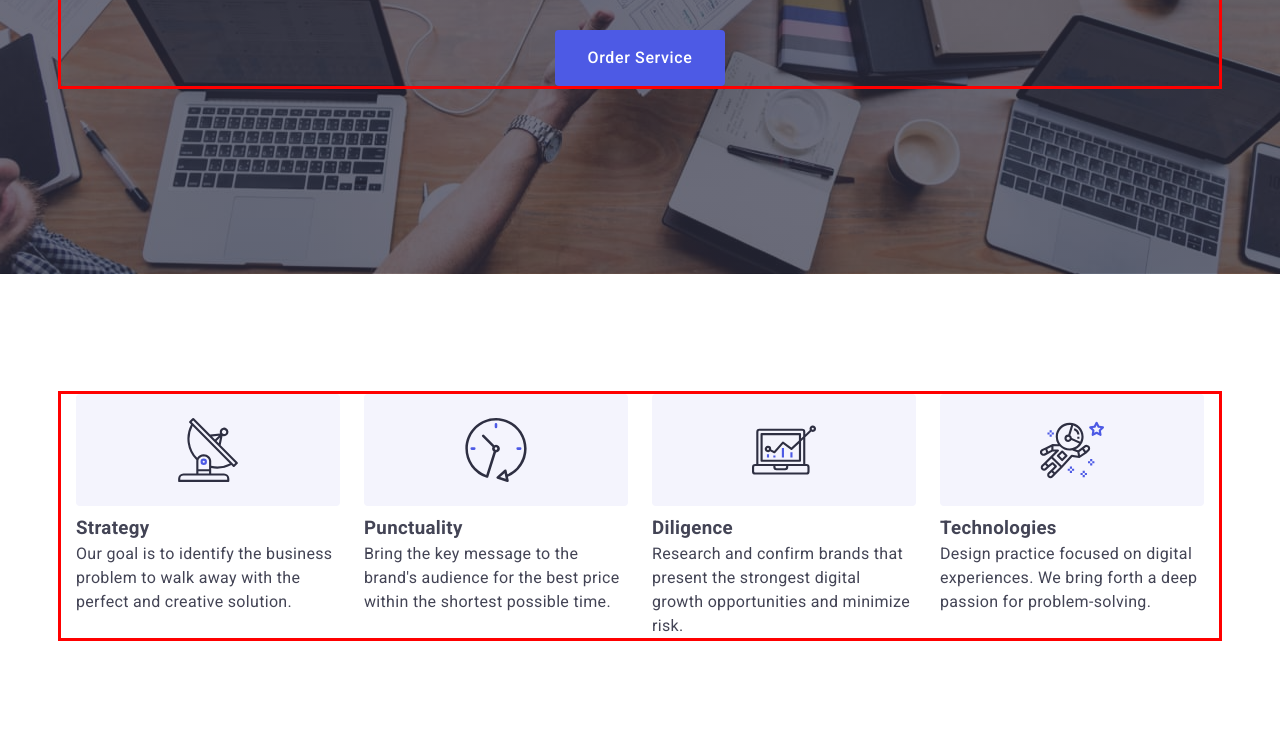
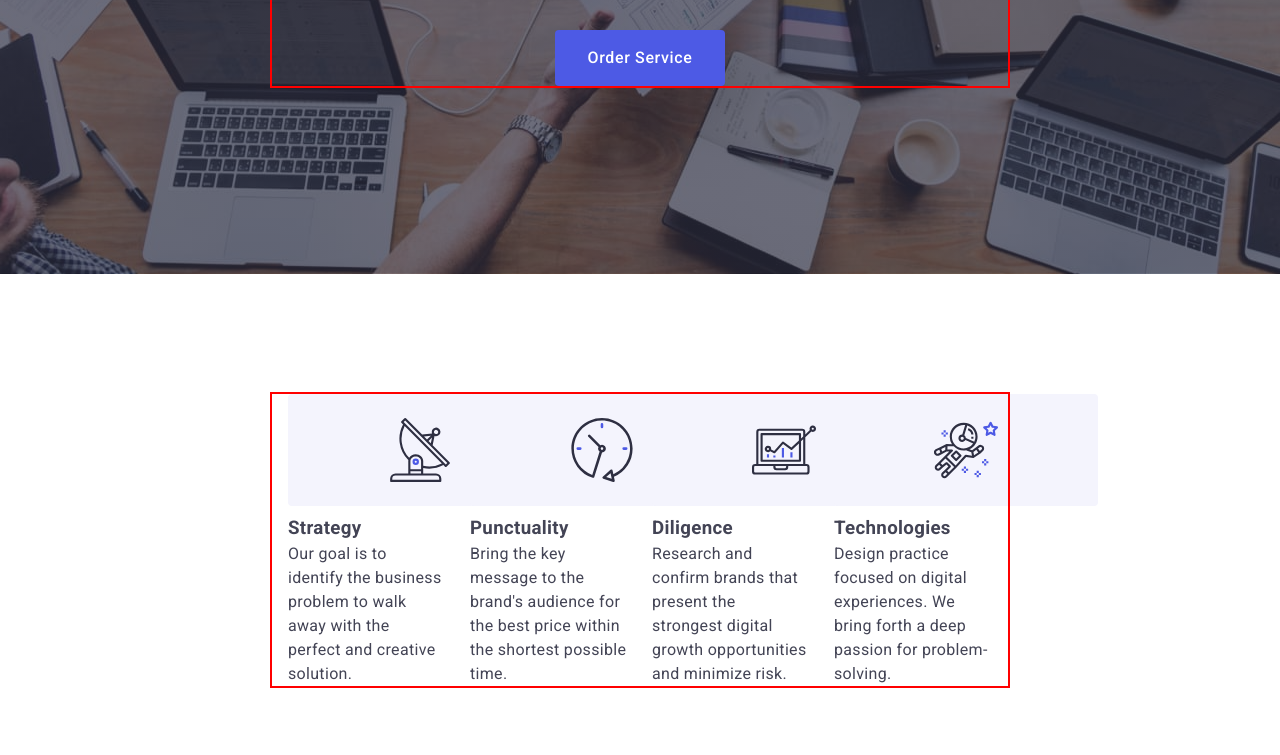
Before and after one commit to RomanUkrop44ik/goit-markup-hw-07, a plain HTML site: page index.html in a window 1280 px wide. Shown: the part 398-1153 px from the top of the page. Drawn offline with nearby package versions, Linux system fonts and the light colour scheme.

Commit message:
Update(hw07 ver. 0.1) Container adapt

```diff
--- a/css/styles.css
+++ b/css/styles.css
@@ -88,6 +88,57 @@ body {
     padding-bottom: 120px;
 }
 
+.container {
+    /* Phone styles */
+    min-width: 320px;
+    max-width: 428px;
+    margin-left: auto;
+    margin-right: auto;
+    padding-left: 16px;
+    padding-right: 16px;
+
+    outline: 2px solid red;
+}
+
+/* Tablet styles */
+@media only screen and (min-width: 768px) {
+    .container {
+        max-width: 736px;
+        margin-left: auto;
+        margin-right: auto;
+        padding-left: 16px;
+        padding-right: 16px;
+    }
+}
+
+
+
+/* Desktop styles */
+@media only screen and (min-width: 1440px) {
+    .container {
+        max-width: 1158px;
+        margin-left: auto;
+        margin-right: auto;
+        padding-left: 16px;
+        padding-right: 16px;
+    }
+}
+
+
+
+
+
+
+
+
+
+
+
+
+
+
+
+
 
 /**
   |============================
@@ -107,15 +158,6 @@ body {
     clip-path: inset(100%);
     clip: rect(0 0 0 0);
     overflow: hidden;
-}
-
-.container {
-    width: 1158px;
-    outline: 3px solid red;
-    margin-left: auto;
-    margin-right: auto;
-    padding-left: 15px;
-    padding-right: 15px;
 }
 
 /* Styles start */
```
